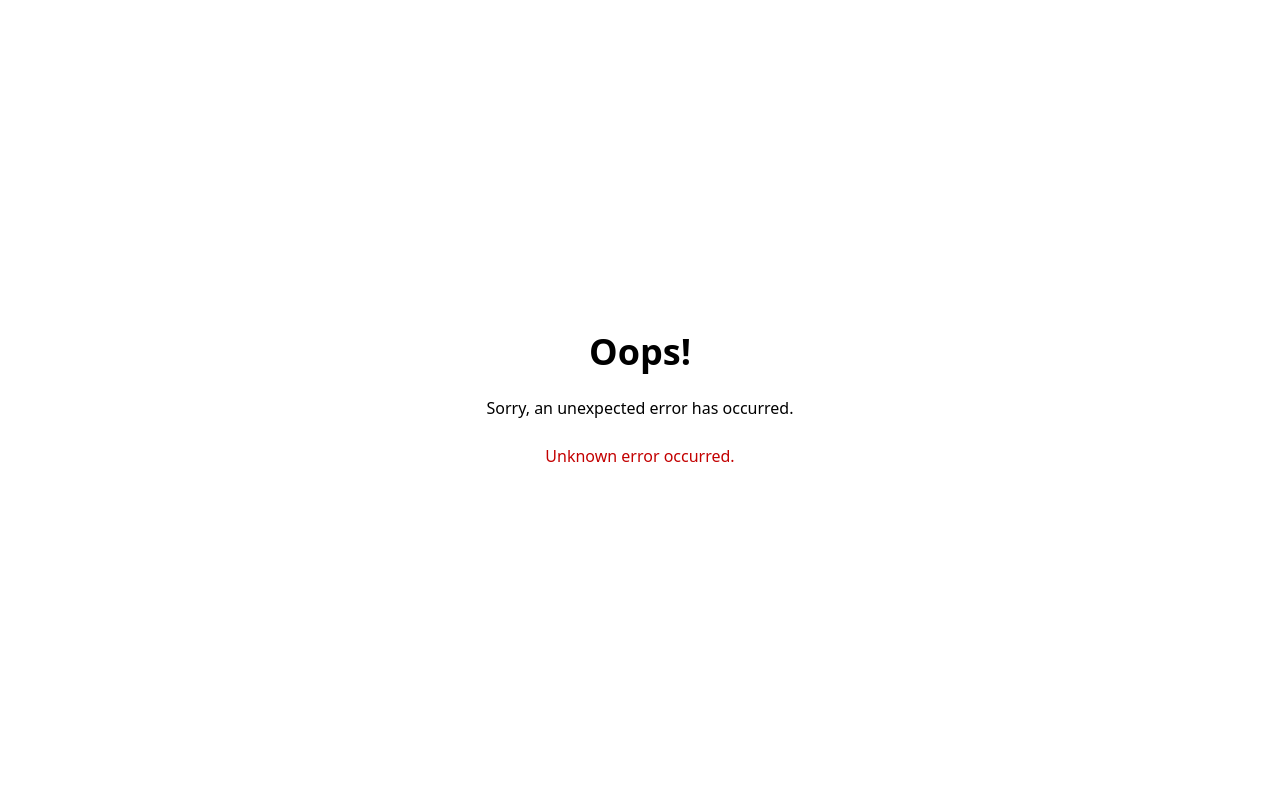
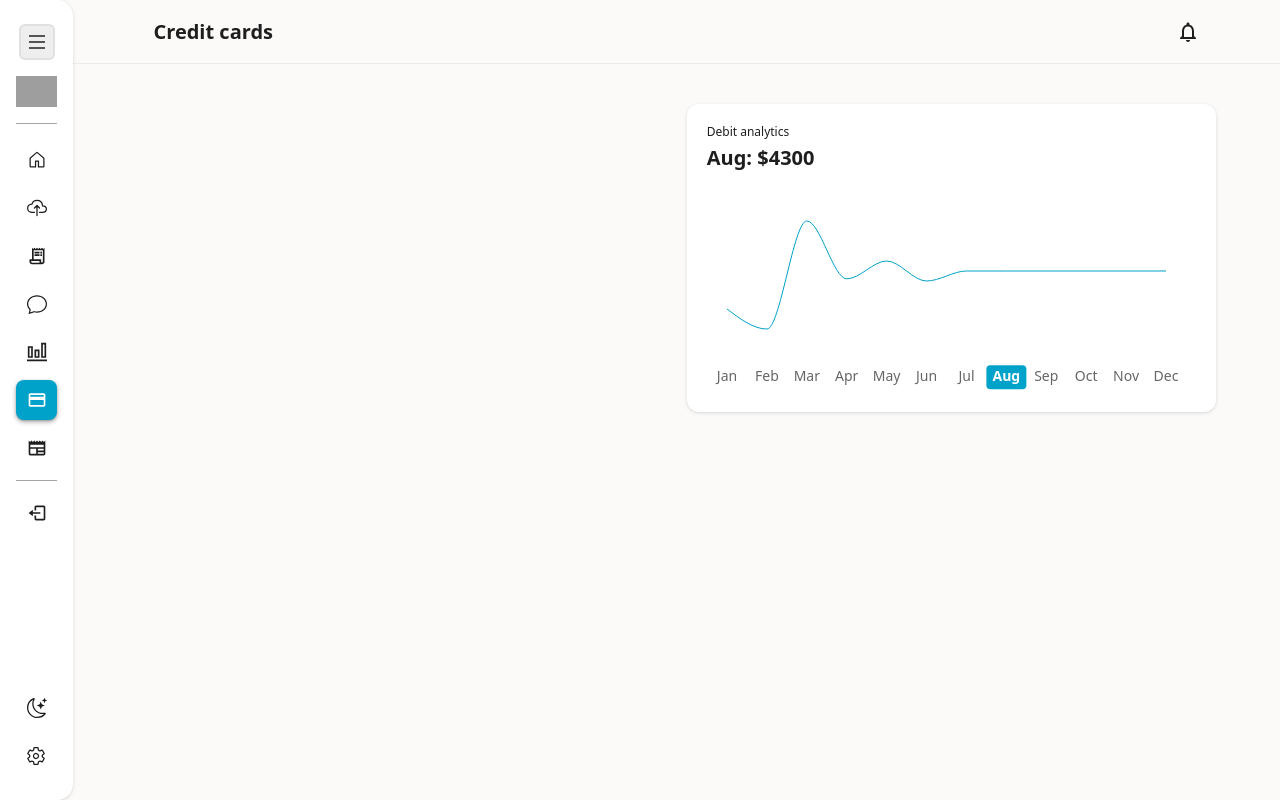
Before and after one commit to Trayshmhirk/tax-return-user-app, a React (Vite) app: page /credit-cards in a window 1280 px wide. Built offline with nearby package versions, Linux system fonts and the light colour scheme; grey boxes are pictures that could not be loaded.

Commit message:
Install Recharts, add debit analytics component.

```diff
--- a/package.json
+++ b/package.json
@@ -20,6 +20,7 @@
     "react-icons": "^5.2.1",
     "react-router-dom": "^6.25.1",
     "react-spinners": "^0.14.1",
+    "recharts": "^2.12.7",
     "yup": "^1.4.0"
   },
   "devDependencies": {
--- /dev/null
+++ b/src/charts/DebitChart.tsx
@@ -0,0 +1,82 @@
+/* eslint-disable @typescript-eslint/no-explicit-any */
+
+import { PureComponent } from "react";
+import { LineChart, Line, XAxis, Tooltip, ResponsiveContainer } from "recharts";
+
+import { CustomTick } from "../components/custom/CustomTick";
+import { CustomTooltip } from "../components/custom/CustomTooltip";
+
+// Sample data
+const data = [
+   { name: "Jan", debit: 2400 },
+   { name: "Feb", debit: 1398 },
+   { name: "Mar", debit: 6800 },
+   { name: "Apr", debit: 3908 },
+   { name: "May", debit: 4800 },
+   { name: "Jun", debit: 3800 },
+   { name: "Jul", debit: 4300 },
+   { name: "Aug", debit: 4300 },
+   { name: "Sep", debit: 4300 },
+   { name: "Oct", debit: 4300 },
+   { name: "Nov", debit: 4300 },
+   { name: "Dec", debit: 4300 },
+];
+
+// Function to get the current month index (0-based)
+const getCurrentMonthIndex = () => {
+   return new Date().getMonth(); // e.g., 7 for August
+};
+
+export default class DebitChart extends PureComponent {
+   render() {
+      // Get the current month debit value
+      const currentMonthIndex = getCurrentMonthIndex();
+      const currentMonthData = data[currentMonthIndex];
+      const currentMonthDebit = currentMonthData ? currentMonthData.debit : 0;
+      const currentMonthName = currentMonthData ? currentMonthData.name : 0;
+
+      return (
+         <div className="w-full max-w-[600px]">
+            <div className="flex flex-col gap-5 bg-white dark:bg-gray rounded-xl p-5 shadow-md dark:shadow-md-dark">
+               {/* Debit analytics title with current month debit */}
+               <div className="flex flex-col gap-1">
+                  <div className="text-xs font-medium">Debit analytics</div>
+                  <div className="text-xl font-semibold">
+                     {currentMonthName}: ${currentMonthDebit}
+                  </div>
+               </div>
+
+               {/* Line chart */}
+               <ResponsiveContainer width="100%" height={200}>
+                  <LineChart
+                     width={500}
+                     height={300}
+                     data={data}
+                     margin={{
+                        top: 5,
+                        right: 30,
+                        left: 20,
+                        bottom: 5,
+                     }}
+                  >
+                     <XAxis
+                        dataKey="name"
+                        tick={<CustomTick />}
+                        axisLine={false}
+                        tickLine={false}
+                     />
+                     <Tooltip content={<CustomTooltip />} />
+                     <Line
+                        type="monotone"
+                        dataKey="debit"
+                        stroke="#00A2C9"
+                        activeDot={{ r: 6 }}
+                        dot={false}
+                     />
+                  </LineChart>
+               </ResponsiveContainer>
+            </div>
+         </div>
+      );
+   }
+}
--- /dev/null
+++ b/src/components/custom/CustomTick.tsx
@@ -0,0 +1,42 @@
+/* eslint-disable @typescript-eslint/no-explicit-any */
+import { getCurrentMonth } from "../../helpers/getCurrentMonth";
+
+type CustomTickProps = {
+   x?: any;
+   y?: any;
+   payload?: {
+      value: any;
+   };
+};
+
+// Custom XAxis Tick Renderer to highlight the current month
+export const CustomTick = ({ x, y, payload }: CustomTickProps) => {
+   const currentMonth = getCurrentMonth();
+   const isHighlighted = payload?.value === currentMonth;
+
+   return (
+      <g transform={`translate(${x},${y})`}>
+         {isHighlighted && (
+            <rect
+               x={-20}
+               y={0.3}
+               width={40}
+               height={24}
+               fill="#00A2C9"
+               rx={4}
+            />
+         )}
+         <text
+            x={0}
+            y={0}
+            dy={16}
+            textAnchor="middle"
+            fill={isHighlighted ? "#fff" : "#666"}
+            fontWeight={isHighlighted ? "bold" : "normal"}
+            fontSize={14}
+         >
+            {payload?.value}
+         </text>
+      </g>
+   );
+};
--- /dev/null
+++ b/src/components/custom/CustomTooltip.tsx
@@ -0,0 +1,43 @@
+/* eslint-disable @typescript-eslint/no-explicit-any */
+import { getCurrentMonth } from "../../helpers/getCurrentMonth";
+
+type CustomTooltipProps = {
+   active?: any;
+   payload?: any;
+   label?: any;
+   coordinate?: any;
+};
+
+// Custom Tooltip Renderer to highlight the current month tooltip
+export const CustomTooltip = ({
+   active,
+   payload,
+   label,
+   coordinate,
+}: CustomTooltipProps) => {
+   const currentMonth = getCurrentMonth();
+
+   if (active && payload && payload.length) {
+      const isCurrentMonth = label === currentMonth;
+
+      return (
+         <div
+            className="w-24 bg-white rounded-md p-3 text-center shadow-md dark:shadow-md-dark"
+            style={{
+               position: "absolute",
+               left: `${coordinate.x}px`,
+               top: `${coordinate.y - 50}px`,
+               background: isCurrentMonth ? "#00A2C9" : "#F5F5F5",
+               padding: "5px",
+               color: isCurrentMonth ? "#fff" : "#000",
+               transform: "translateX(-50%)",
+            }}
+         >
+            <p className="text-sm font-medium">{label}</p>
+            <p className="text-xs">{`Debit: $${payload[0].value}`}</p>
+         </div>
+      );
+   }
+
+   return null;
+};
--- /dev/null
+++ b/src/helpers/getCurrentMonth.ts
@@ -0,0 +1,18 @@
+export const getCurrentMonth = () => {
+   const currentMonthIndex = new Date().getMonth(); // 0-based index
+   const months = [
+      "Jan",
+      "Feb",
+      "Mar",
+      "Apr",
+      "May",
+      "Jun",
+      "Jul",
+      "Aug",
+      "Sep",
+      "Oct",
+      "Nov",
+      "Dec",
+   ];
+   return months[currentMonthIndex];
+};
--- a/src/index.css
+++ b/src/index.css
@@ -15,6 +15,10 @@
 }
 
 @layer base {
+   body {
+      @apply text-eerieBlack dark:text-white;
+   }
+
    a {
       @apply text-richElectricBlue underline;
    }
--- a/src/layouts/ContentLayout.tsx
+++ b/src/layouts/ContentLayout.tsx
@@ -23,10 +23,12 @@ const ContentLayout = ({ children }: ContentLayoutProps) => {
             return "Documents";
          case "/receipts":
             return "Receipts";
+         case "/transactions":
+            return "Transactions";
+         case "/credit-cards":
+            return "Credit cards";
          case "/knowledge-base":
             return "Knowledge base";
-         case "/transactions":
-            return "Transactions";
          case "/help-and-support":
          case "/upload-document":
             return "Upload document";
@@ -63,7 +65,7 @@ const ContentLayout = ({ children }: ContentLayoutProps) => {
          <Header title={title} isHome={location.pathname === "/"} />
 
          <div
-            className={`content relative px-5 ${isSettings ? "py-5 overflow-hidden sm:px-7 md:px-12 md:py-8" : "py-9 overflow-scroll sm:px-8 md:px-16"}`}
+            className={`content relative px-5 ${isSettings ? "py-5 overflow-hidden sm:px-7 md:px-12 md:py-8" : "py-8 overflow-scroll sm:px-8 md:px-16 md:py-10"}`}
          >
             {children}
          </div>
--- /dev/null
+++ b/src/pages/payment/CreditCards.tsx
@@ -0,0 +1,14 @@
+import DebitChart from "../../charts/DebitChart";
+
+const CreditCards = () => {
+   return (
+      <div className="w-full h-full">
+         <div className="grid grid-cols-1 gap-5 md:grid-cols-2">
+            <div className=""></div>
+            <DebitChart />
+         </div>
+      </div>
+   );
+};
+
+export default CreditCards;
--- a/src/routes/Router.tsx
+++ b/src/routes/Router.tsx
@@ -12,6 +12,7 @@ import PageLoader from "../components/loaders/PageLoader";
 import ProtectedRoute from "./ProtectedRoute";
 import SignUp from "../pages/auth/SignUp";
 import SettingsLayout from "../layouts/SettingsLayout";
+import CreditCards from "../pages/payment/CreditCards";
 
 // Lazy-loaded pages
 const Login = lazy(() => import("../pages/auth/Login"));
@@ -126,6 +127,22 @@ const router = createBrowserRouter(
                }
             />
             <Route
+               path="transactions"
+               element={
+                  <ProtectedRoute>
+                     <Transactions />
+                  </ProtectedRoute>
+               }
+            />
+            <Route
+               path="credit-cards"
+               element={
+                  <ProtectedRoute>
+                     <CreditCards />
+                  </ProtectedRoute>
+               }
+            />
+            <Route
                path="knowledge-base/"
                element={
                   <ProtectedRoute>
@@ -135,14 +152,7 @@ const router = createBrowserRouter(
             >
                <Route path="video/:videoId" element={<Video />}></Route>
             </Route>
-            <Route
-               path="transactions"
-               element={
-                  <ProtectedRoute>
-                     <Transactions />
-                  </ProtectedRoute>
-               }
-            />
+
             <Route
                path="settings/"
                element={
```
Also changed, not shown: 1 other file (tests, documents, lock files or other folders).
